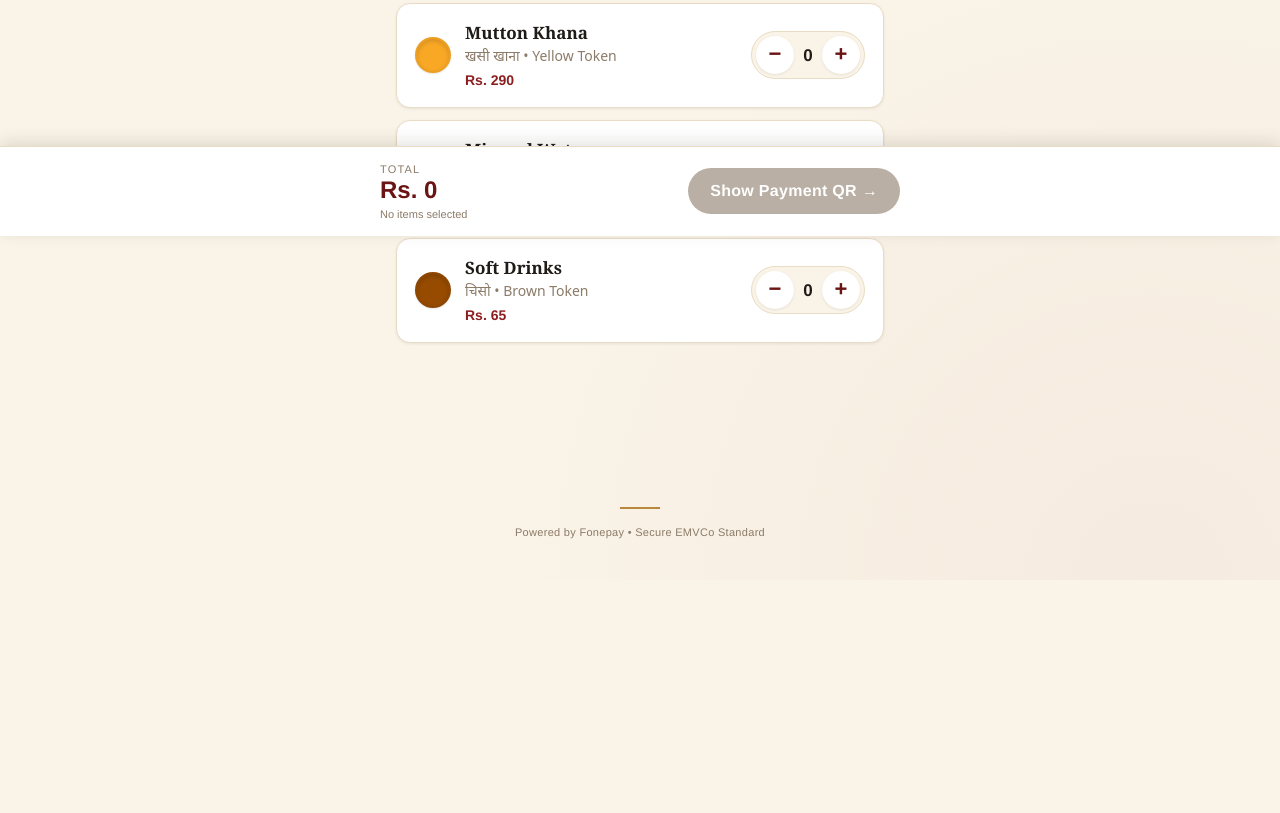
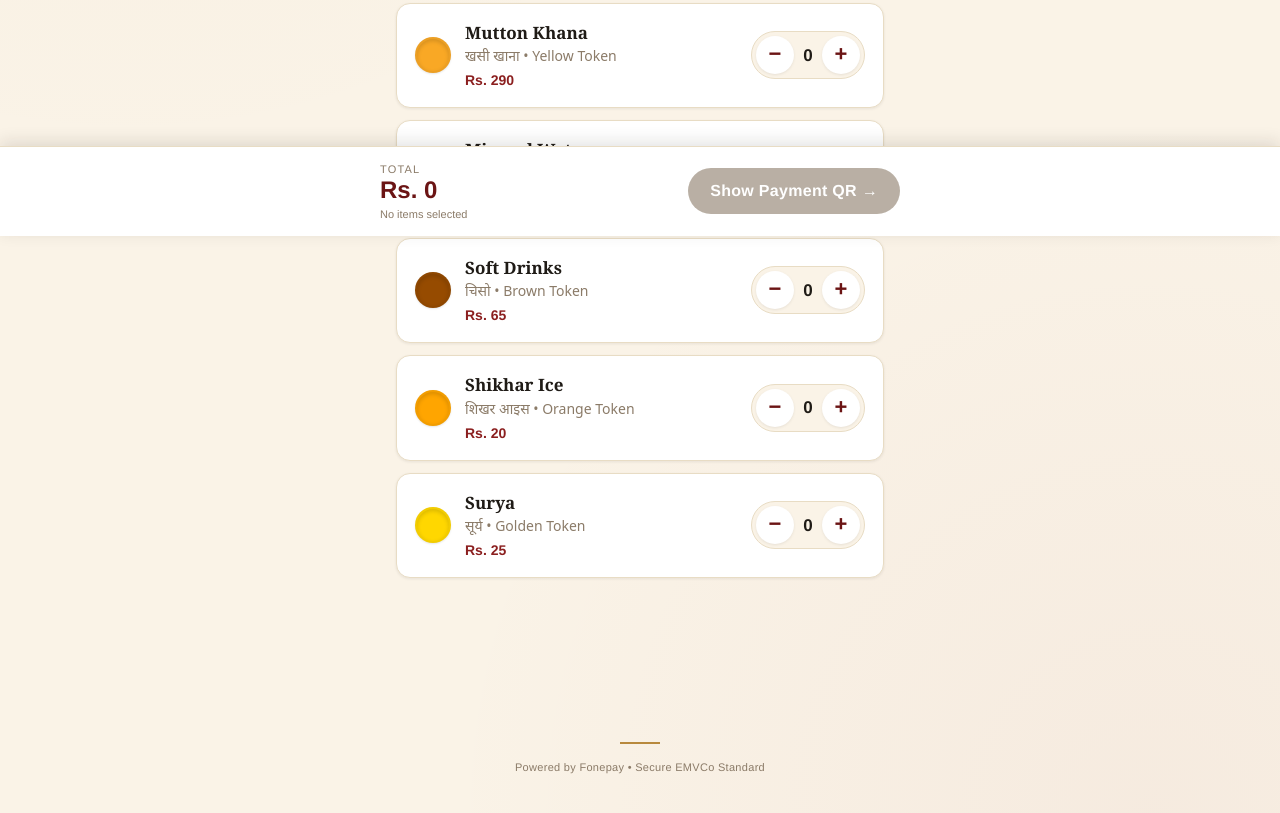
Before and after one commit to rojinai/restaurant-order, a plain HTML site: page index.html in a window 1280 px wide. Shown: the part 564-1377 px from the top of the page. Before the commit the page ends 1144 px from the top, so only its background shows below. Drawn offline with Linux system fonts and the light colour scheme.

Commit message:
Add orange and golden token items to index.html

```diff
--- a/index.html
+++ b/index.html
@@ -188,6 +188,8 @@
     .token-yellow { background: var(--yellow-token); }
     .token-blue { background: #1565C0; }
     .token-brown { background: #964B00; }
+    .token-orange { background: #FFA500; }
+    .token-golden { background: #FFD700; }
 
     .item-info { min-width: 0; }
 
@@ -758,6 +760,8 @@
       { id: 'mutton',  name: 'Mutton Khana',  nameNp: 'खसी खाना',        price: 290, token: 'yellow', tokenLabel: 'Yellow' },
       { id: 'Water', name: 'Mineral Water', nameNp: 'मिनरल वाटर', price: 25, token: 'blue', tokenLabel: 'Blue' },
       { id: 'Drinks', name: 'Soft Drinks', nameNp: 'चिसो', price: 65, token: 'brown', tokenLabel: 'Brown' },
+      { id: 'Cigarette', name: 'Shikhar Ice', nameNp: 'शिखर आइस', price: 20, token: 'orange', tokenLabel: 'Orange' },
+      { id: 'Churot', name: 'Surya', nameNp: 'सूर्य', price: 25, token: 'golden', tokenLabel: 'Golden' },
 
     ];
 
```
